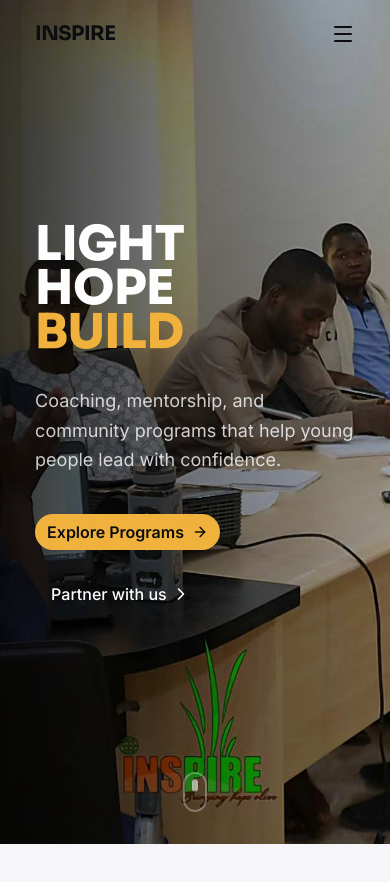
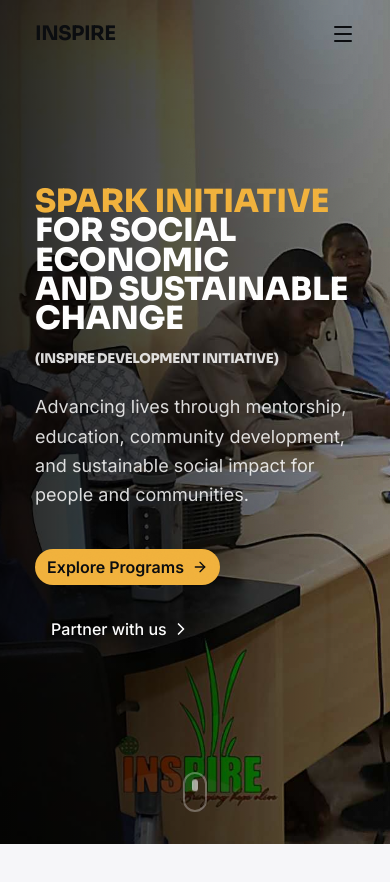
Before and after one commit to Casadah/inspire, a React (Vite) app: page / in a window 390 px wide. Shown: the top 882 px of the page. Built offline with nearby package versions, Linux system fonts and the light colour scheme.

Commit message:
Refactor HeroSection component animations and content

```diff
--- a/src/sections/HeroSection.tsx
+++ b/src/sections/HeroSection.tsx
@@ -17,12 +17,10 @@
   const subheadlineRef = useRef<HTMLDivElement>(null);
   const ctaRef = useRef<HTMLDivElement>(null);
 
-  // Auto-play entrance animation on page load
   useEffect(() => {
     const ctx = gsap.context(() => {
       const tl = gsap.timeline({ defaults: { ease: 'power2.out' } });
 
-      // Headline lines staggered entrance
       const headlineLines = headlineRef.current?.querySelectorAll('.headline-line');
       if (headlineLines) {
         tl.fromTo(
@@ -33,7 +31,6 @@
         );
       }
 
-      // Subheadline entrance
       tl.fromTo(
         subheadlineRef.current,
         { y: 30, opacity: 0 },
@@ -41,7 +38,6 @@
         0.8
       );
 
-      // CTA entrance
       tl.fromTo(
         ctaRef.current,
         { y: 30, opacity: 0 },
@@ -53,13 +49,12 @@
     return () => ctx.revert();
   }, []);
 
-  // Scroll-driven exit animation
   useLayoutEffect(() => {
     const section = sectionRef.current;
     if (!section) return;
 
     const ctx = gsap.context(() => {
-      const scrollTl = gsap.timeline({
+      gsap.timeline({
         scrollTrigger: {
           trigger: section,
           start: 'top top',
@@ -74,10 +69,7 @@
             });
           },
         },
-      });
-
-      // EXIT (70% - 100%): Elements exit
-      scrollTl.fromTo(
+      }).fromTo(
         contentRef.current,
         { y: 0, opacity: 1 },
         { y: '-15vh', opacity: 0, ease: 'power2.in' },
@@ -114,33 +106,42 @@
           alt="Community gathering"
           className="w-full h-full object-cover"
         />
-        {/* Dark overlay for text readability */}
-        <div className="absolute inset-0 bg-gradient-to-r from-black/80 via-black/50 to-black/30" />
+        <div className="absolute inset-0 bg-gradient-to-r from-black/85 via-black/65 to-black/40" />
       </div>
 
       {/* Content */}
       <div ref={contentRef} className="relative z-10 h-full flex items-center">
         <div className="px-[9vw] w-full">
-          {/* Headline */}
-          <div ref={headlineRef} className="mb-8">
+          <div className="grid lg:grid-cols-2 gap-10 items-center">
+            {/* Left Content */}
+            <div>
+              <div ref={headlineRef} className="mb-6">
                 <h1
-              className="heading-display text-white"
-              style={{ fontSize: 'clamp(48px, 8vw, 120px)' }}
+                  className="heading-display text-white leading-tight"
+                  style={{ fontSize: 'clamp(32px, 5vw, 72px)' }}
                 >
-              <span className="headline-line block">LIGHT</span>
-              <span className="headline-line block">HOPE</span>
-              <span className="headline-line block text-[#F2B33D]">BUILD</span>
+                  <span className="headline-line block text-[#F2B33D]">
+                    SPARK INITIATIVE
+                  </span>
+                  <span className="headline-line block">
+                    FOR SOCIAL ECONOMIC
+                  </span>
+                  <span className="headline-line block">
+                    AND SUSTAINABLE CHANGE
+                  </span>
+                  <span className="headline-line block text-white/85 text-[0.42em] mt-4 leading-snug">
+                    (INSPIRE DEVELOPMENT INITIATIVE)
+                  </span>
                 </h1>
               </div>
 
-          {/* Subheadline */}
-          <div ref={subheadlineRef} className="max-w-xl mb-10">
-            <p className="text-white/80 text-lg md:text-xl leading-relaxed">
-              Coaching, mentorship, and community programs that help young people lead with confidence.
+              <div ref={subheadlineRef} className="max-w-2xl mb-10">
+                <p className="text-white/85 text-lg md:text-xl leading-relaxed">
+                  Advancing lives through mentorship, education, community development,
+                  and sustainable social impact for people and communities.
                 </p>
               </div>
 
-          {/* CTA */}
               <div ref={ctaRef}>
                 <div className="flex flex-col sm:flex-row items-start gap-4">
                   <Button
@@ -150,6 +151,7 @@
                     Explore Programs
                     <ArrowRight className="w-5 h-5 group-hover:translate-x-1 transition-transform" />
                   </Button>
+
                   <button
                     onClick={scrollToJoin}
                     className="text-white text-base font-medium flex items-center gap-1 hover:text-[#F2B33D] transition-colors px-4 py-4"
@@ -157,6 +159,19 @@
                     Partner with us
                     <ChevronRight className="w-5 h-5" />
                   </button>
+                </div>
+              </div>
+            </div>
+
+            {/* Right Logo */}
+            <div className="hidden lg:flex justify-center lg:justify-end">
+              <div className="reveal-item bg-white/10 backdrop-blur-sm rounded-3xl p-6 border border-white/15 shadow-2xl">
+                <img
+                  src="/images/logo.jpg"
+                  alt="INSPIRE Development Initiative Logo"
+                  className="w-[280px] xl:w-[340px] h-auto object-contain"
+                />
+              </div>
             </div>
           </div>
         </div>
```
Lines whose indentation alone changed are shown as unchanged.
